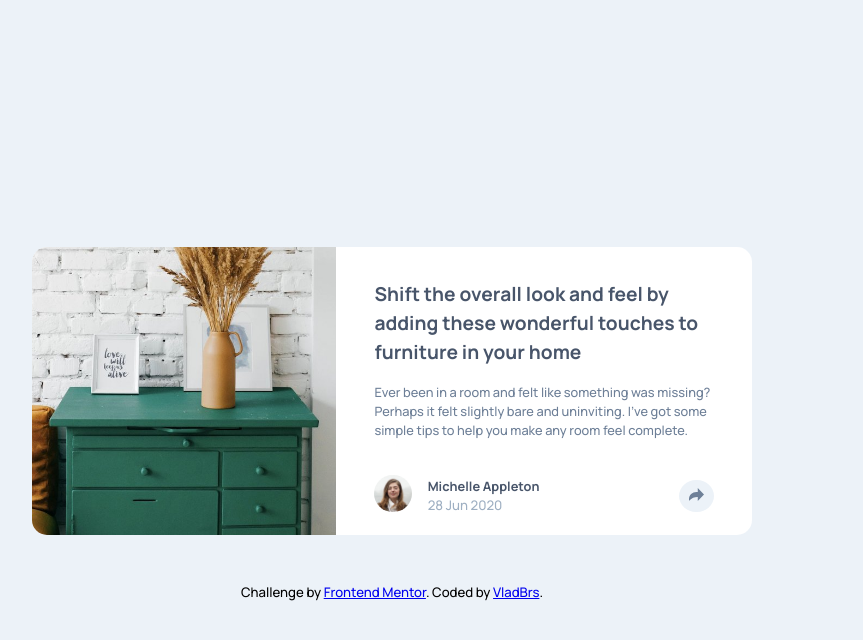
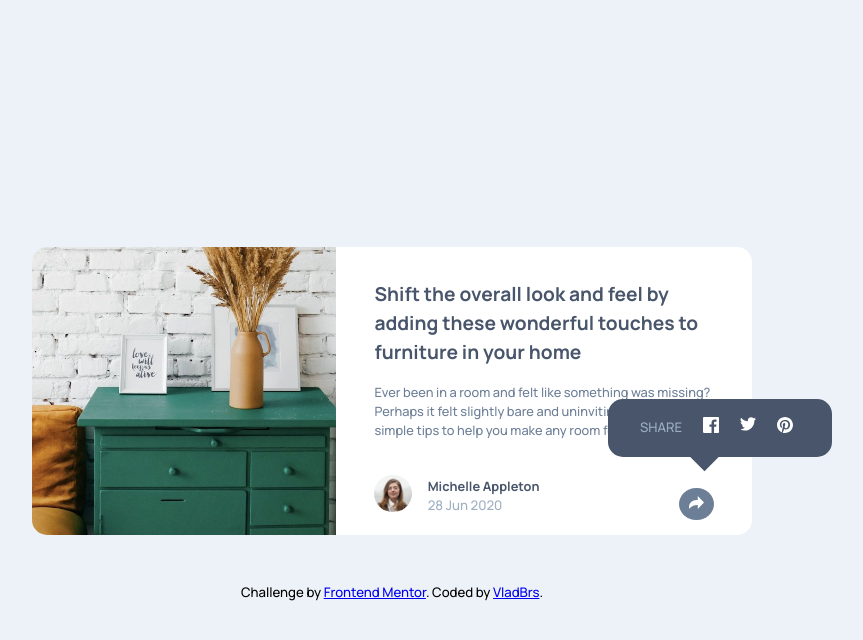
Before and after one commit to VladimirBrscic/frontEndMentor-article-preview-component, a plain HTML site: page index.html in a window 1280 px wide. Both pictures are taken after a click on the button 944 px from the left and 496 px from the top of the page. Shown: the whole page, without its empty margins (248-1111 px from the left). Drawn offline with Linux system fonts and the light colour scheme.

Commit message:
added javascript file

```diff
--- a/css/style.css
+++ b/css/style.css
@@ -35,6 +35,7 @@ img{
   overflow: hidden;
 }
 .description-and-details{
+  position: relative;
   min-height: 18rem;
   display: flex;
   flex-direction: column;
@@ -73,11 +74,46 @@ img{
   font-size: 0.8rem;
 }
 button{
+  position: relative;
   border: none;
   border-radius: 100%;
   padding: 0.5rem 0.6rem;
   cursor: pointer;
   background: var(--light-grayish-blue);
+  z-index: 1;
+  outline: none;
+}
+.button-active{
+  background-color: var(--desaturated-dark-blue);
+  top:0.5rem;
+}
+.arrow-white path{
+  fill: #fff;
+}
+
+.links-passive{
+  display: none;
+}
+.links-active{
+  display: flex;
+  align-items: center;
+  position: absolute;
+  bottom: 0;
+  left: 0;
+  width: 100%;
+  background: var(--very-dark-grayish-blue);
+  padding: 1.2rem;
+}
+.share-text p{
+  text-transform: uppercase;
+  margin-left: 1rem;
+}
+li{
+  margin-left: 1.3rem;
+}
+.share-icons{
+  list-style: none;
+  display: flex;
 }
 footer{
   position: relative;
@@ -103,17 +139,19 @@ footer{
     background: #fff;
     color: var(--grayish-blue);
     border-radius: 15px;
-    overflow: hidden;
+    overflow: visible;
     line-height: 1.5;
     max-width:45rem;
   }
   .image-container{
     height: auto;
     min-width: 19rem;
+    border-radius: 15px 0 0 15px;
   }
   .image-container img{
     height: 100%;
     object-fit: cover;
+    object-position: 0 0;
   }
   .description-and-details{
     min-height: 18rem;
@@ -155,12 +193,37 @@ footer{
     font-size: 0.8rem;
   }
   button{
+    position: relative;
     border: none;
     border-radius: 100%;
     padding: 0.5rem 0.6rem;
     cursor: pointer;
     background: var(--light-grayish-blue);
+    z-index: 1;
+    outline: none;
   }
+  .links-active {
+    display: flex;
+    align-items: center;
+    position: absolute;
+    bottom: 78px;
+    left: 272px;
+    width: 14rem;
+    background: var(--very-dark-grayish-blue);
+    padding: 1rem;
+    border-radius: 15px;
+}
+  .links-active::after{
+    content: '';
+    width: 26px;
+    height: 26px;
+    top: 26px;
+    left: -99px;
+    position: relative;
+    background-color: var(--very-dark-grayish-blue);
+    bottom: 88px;
+    transform: rotate(45deg);
+}
   footer{
     position: relative;
     top: 3rem;
--- a/index.html
+++ b/index.html
@@ -37,9 +37,17 @@
             <p>28 Jun 2020</p>
           </div>
         </div>
-        <button class="icon-image">
-          <img src="./images/icon-share.svg" alt="">
+        <button class="share-button">
+          <svg class="arrow" xmlns="http://www.w3.org/2000/svg" width="15" height="13"><path fill="#6E8098" d="M15 6.495L8.766.014V3.88H7.441C3.33 3.88 0 7.039 0 10.936v2.049l.589-.612C2.59 10.294 5.422 9.11 8.39 9.11h.375v3.867L15 6.495z"/></svg>
         </button>
+        <div class="links-passive">
+          <div class="share-text"><p>share</p></div>
+          <ul class="share-icons">
+            <li><a href="#"><img src="./images/icon-facebook.svg" alt="facebook icon"></a></li>
+            <li><a href="#"><img src="./images/icon-twitter.svg" alt="twitter icon"></a></li>
+            <li><a href="#"><img src="./images/icon-pinterest.svg" alt="pinterest icon"></a></li>
+          </ul>
+        </div>
       </div>
     </div>
 </main>
@@ -49,6 +57,6 @@
     Coded by <a href="#">VladBrs</a>.
   </div>
 </footer>
-<script src="./js/main.js"></script>
+<script src="main.js"></script>
 </body>
 </html>
--- /dev/null
+++ b/main.js
@@ -0,0 +1,10 @@
+const shareButton = document.querySelector('button');
+const links = document.querySelector('.links-passive');
+const buttonImg = document.querySelector('.arrow');
+
+
+shareButton.addEventListener('click', () =>{
+    links.classList.toggle('links-active');
+    shareButton.classList.toggle('button-active');
+    buttonImg.classList.toggle('arrow-white');
+})
```
